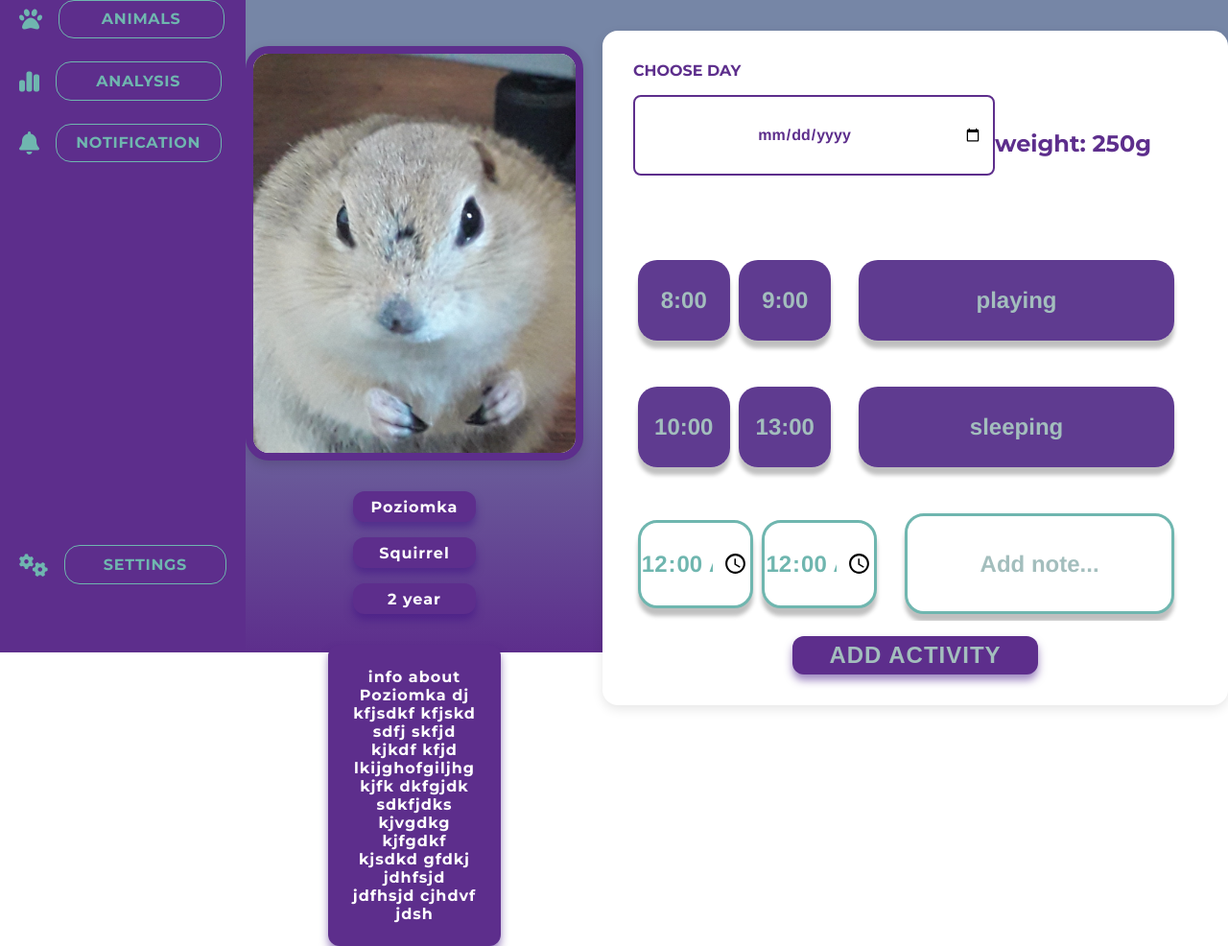
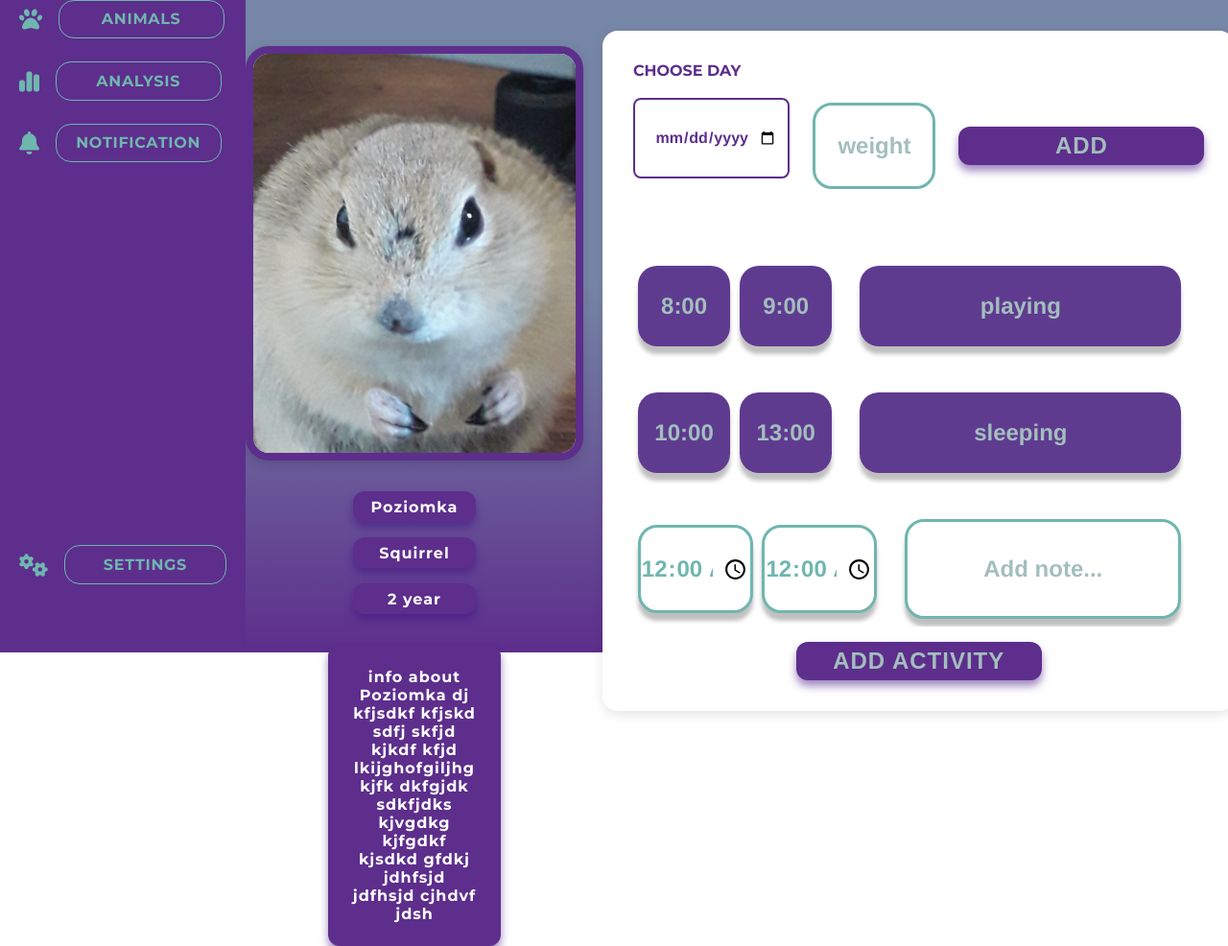
Before and after one commit to julpol00/wdpai-2025, a PHP site: page /pet_journal in a window 1280 px wide. Shown: the part 120-1106 px from the top of the page at 96% size. Run offline with PHP 8.4, Linux system fonts and the light colour scheme; some libraries are stand-ins or nearby versions.

Commit message:
Adds upload data in php in pet_journal

```diff
--- a/LAB01-KONFIGURACJA/Routing.php
+++ b/LAB01-KONFIGURACJA/Routing.php
@@ -5,6 +5,7 @@ require_once 'src/controllers/SecurityController.php';
 require_once 'src/controllers/InsertDataController.php';
 require_once 'src/controllers/AddNotificationController.php';
 require_once 'src/controllers/ShowAnalysisController.php';
+require_once 'src/controllers/PetJournalController.php';
 
 
 class Router {
--- a/LAB01-KONFIGURACJA/index.php
+++ b/LAB01-KONFIGURACJA/index.php
@@ -12,7 +12,8 @@ Router::post('add_notification', 'AddNotificationController');
 Router::get('add_notification', 'AddNotificationController');
 Router::get('insert_data', 'InsertDataController');
 Router::post('insert_data', 'InsertDataController');
-Router::get('pet_journal', 'DefaultController');
+Router::get('pet_journal', 'PetJournalController');
+Router::post('pet_journal', 'PetJournalController');
 Router::get('show_analysis', 'ShowAnalysisController');
 Router::post('show_analysis', 'ShowAnalysisController');
 
--- a/LAB01-KONFIGURACJA/public/css/pet_journal.css
+++ b/LAB01-KONFIGURACJA/public/css/pet_journal.css
@@ -69,6 +69,10 @@
   margin-top: 2em;
 }
 
+.calendar-weight-input{
+  width: 10vw;
+}
+
 
 .pet-profile {
   margin: 5em auto 0 auto;
@@ -87,13 +91,18 @@
 
 
 .calendar-section {
-  max-width: 1250px;
+    max-width: 1250px;
   margin: 4em auto;
   padding: 2em;
   background-color: #fff;
   border-radius: 1em;
   box-shadow: 0 4px 12px rgba(0,0,0,0.1);
   font-family: Arial, sans-serif;
+}
+
+.calendar-form {
+  all: unset;
+  display: contents;
 }
 
 .calendar-input {
@@ -313,6 +322,11 @@
   background: #5123a8;
 }
 
+.weight{
+  display: flex;
+  flex-direction: row;
+}
+
 
 @media only screen and (max-device-width: 420px) {
   .wrapper {
@@ -320,6 +334,12 @@
     flex-direction: column;
     align-items: center;
   }
+
+  .weight{
+  display: flex;
+  flex-direction: row;
+  gap: 1em;
+}
 
   .pet-profile {
     width: 100%;
@@ -345,6 +365,13 @@
     height: auto;
     border-radius: 12px;
   }
+
+  .calendar-section {
+  max-width: 100vw;
+  margin: 0 auto;
+  padding: 1em;
+}
+
 
   .card {
   width: 50vw;
@@ -386,12 +413,6 @@
   min-height: 10vh;
   height: auto;
   padding: 1rem 1rem;
-}
-
-.calendar-section {
-  max-width: 100vw;
-  margin: 0 auto;
-  padding: 1em;
 }
 
   .calendar-row {
@@ -462,4 +483,9 @@
   max-height: 1000vh;
 }
 
+.calendar-weight-input{
+  width: 30vw;
 }
+
+
+}
--- a/LAB01-KONFIGURACJA/public/views/pet_journal.php
+++ b/LAB01-KONFIGURACJA/public/views/pet_journal.php
@@ -53,12 +53,16 @@
                 </div>
 
                     <div class="calendar">
-                    <section class="calendar-section">
+                        <section class="calendar-section">
+                        <form method="POST" action="pet_journal" class="calendar-form">
                         <label for="calendar" class="calendar-label">CHOOSE DAY</label>
 
                         <div class="calendar-row">
-                        <input type="date" id="calendar" class="calendar-input" />
-                        <span class="calendar-weight">weight: 250g</span>
+                        <input type="date" name="date" id="calendar" class="calendar-input" />
+                        <div class="weight">
+                        <input type="text" class="calendar-weight-input" name="weight" placeholder="weight" />
+                        <button class="add-button" type="submit">ADD</butoon>
+                        </div>
                         </div>
 
                         <div class="notes-section">
@@ -75,15 +79,15 @@
                             </div>
 
                             <div class="note-form">
-                            <input type="time" class="input-time" required   value="00:00"/>
-                            <input type="time" class="input-time" required  value="00:00"/>
-                            <input type="text" class="note-input" placeholder="Add note..." required />
+                            <input type="time" class="input-time" name="start-time" required   value="00:00"/>
+                            <input type="time" class="input-time" name="end-time" required  value="00:00"/>
+                            <input type="text" class="note-input" name="activity" placeholder="Add note..." required />
                             </div>
                         </div>
-                        <div class="add-button"> ADD ACTIVITY</div>
+                        <div class="add-button" type="sumbit"> ADD ACTIVITY</div>
                         </div>
 
-
+                        </form>
                     </section>
                     </div>
                  </div>
--- /dev/null
+++ b/LAB01-KONFIGURACJA/src/controllers/PetJournalController.php
@@ -0,0 +1,34 @@
+<?php
+
+require_once 'AppController.php';
+
+class PetJournalController extends AppController
+{
+
+    public function pet_journal()
+    {
+        if ($_SERVER['REQUEST_METHOD'] === 'POST') {
+
+
+        if (isset($_POST['weight'])) {
+            $weight = $_POST['weight'] ?? '';
+            echo "<script>alert('PODANO WAGĘ: $weight');</script>";
+        }
+
+        if (isset($_POST['activity'])) {
+
+            $activity = $_POST['activity'] ?? 'brak';
+            $date = $_POST['date'] ?? 'brak';
+            $start_time = isset($_POST['start-time']) ? 'tak' : 'nie';
+            $end_time = isset($_POST['end-time']) ? 'tak' : 'nie';
+
+            echo "<script>
+                alert('Nowa aktywność:\\data: $date\\naktywność: $activity \\nstart_time: $start_time\\nend_time: $end_time');
+            </script>";
+        }
+
+        }
+
+        $this->render('pet_journal');
+    }
+}
```
